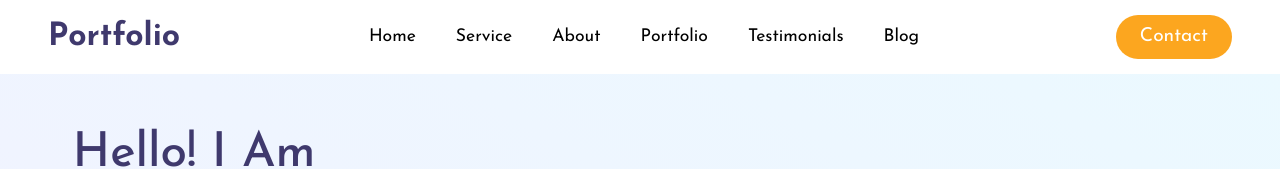
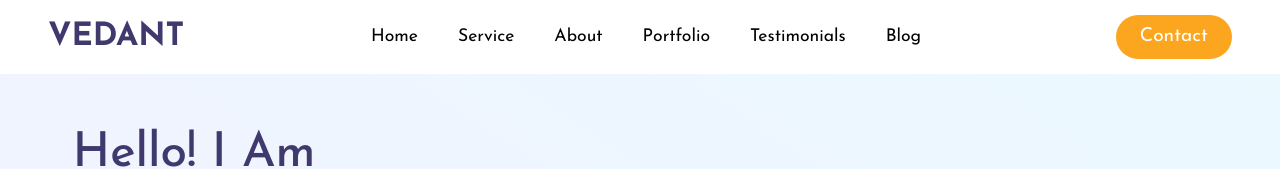
Before and after one commit to VedantKadam1l/my-portfolio, a plain HTML site: page index.html in a window 1280 px wide. Shown: the top 169 px of the page. Drawn offline with nearby package versions, Linux system fonts and the light colour scheme.

Commit message:
new name

```diff
--- a/index.html
+++ b/index.html
@@ -46,7 +46,7 @@
     >
       <div class="container-fluid px-5">
         <a class="navbar-brand fw-bold fs-2" href="#" style="color: #3f396d"
-          >Portfolio</a
+          >VEDANT</a
         >
         <button
           class="nav-menu d-md-none"
```
